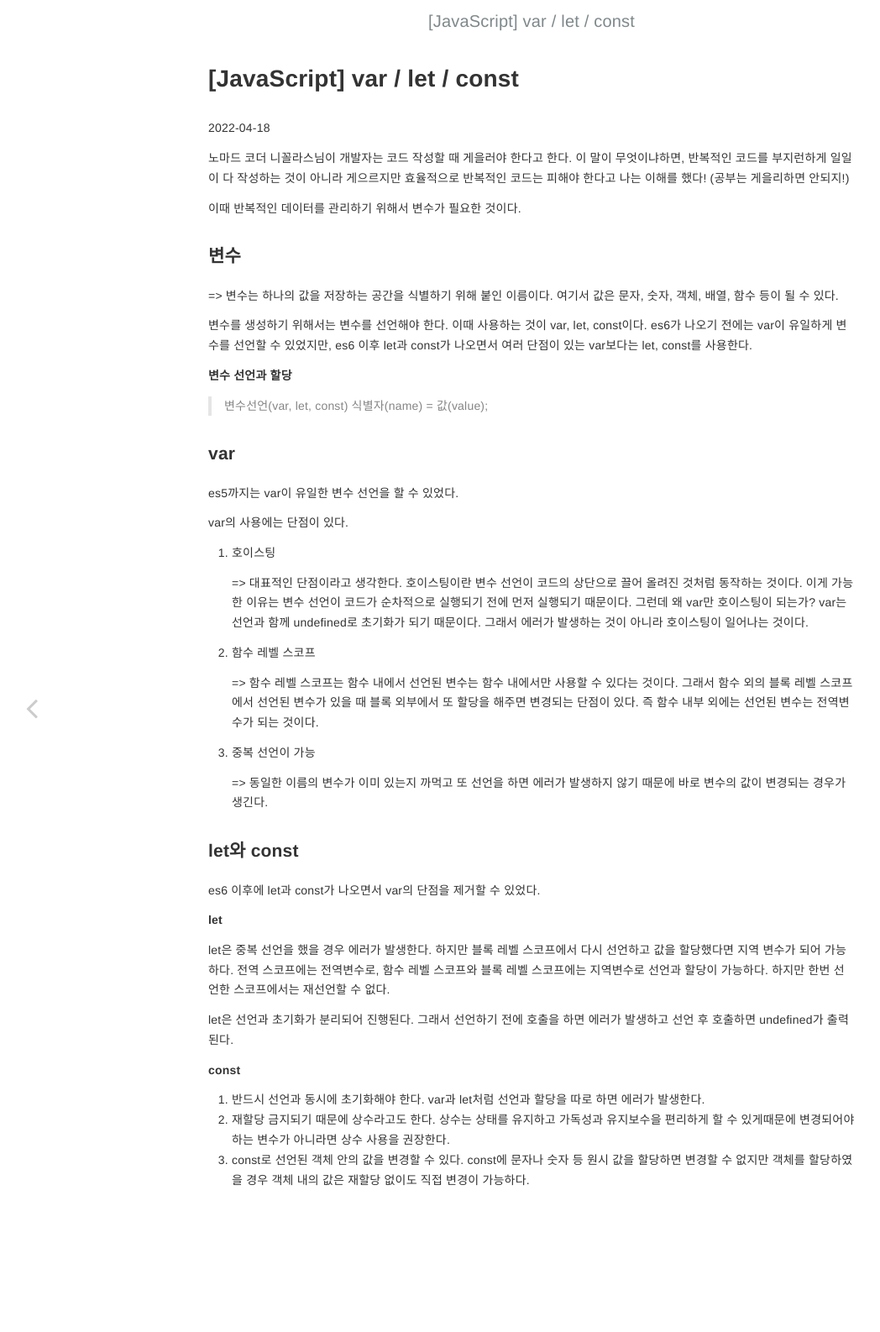
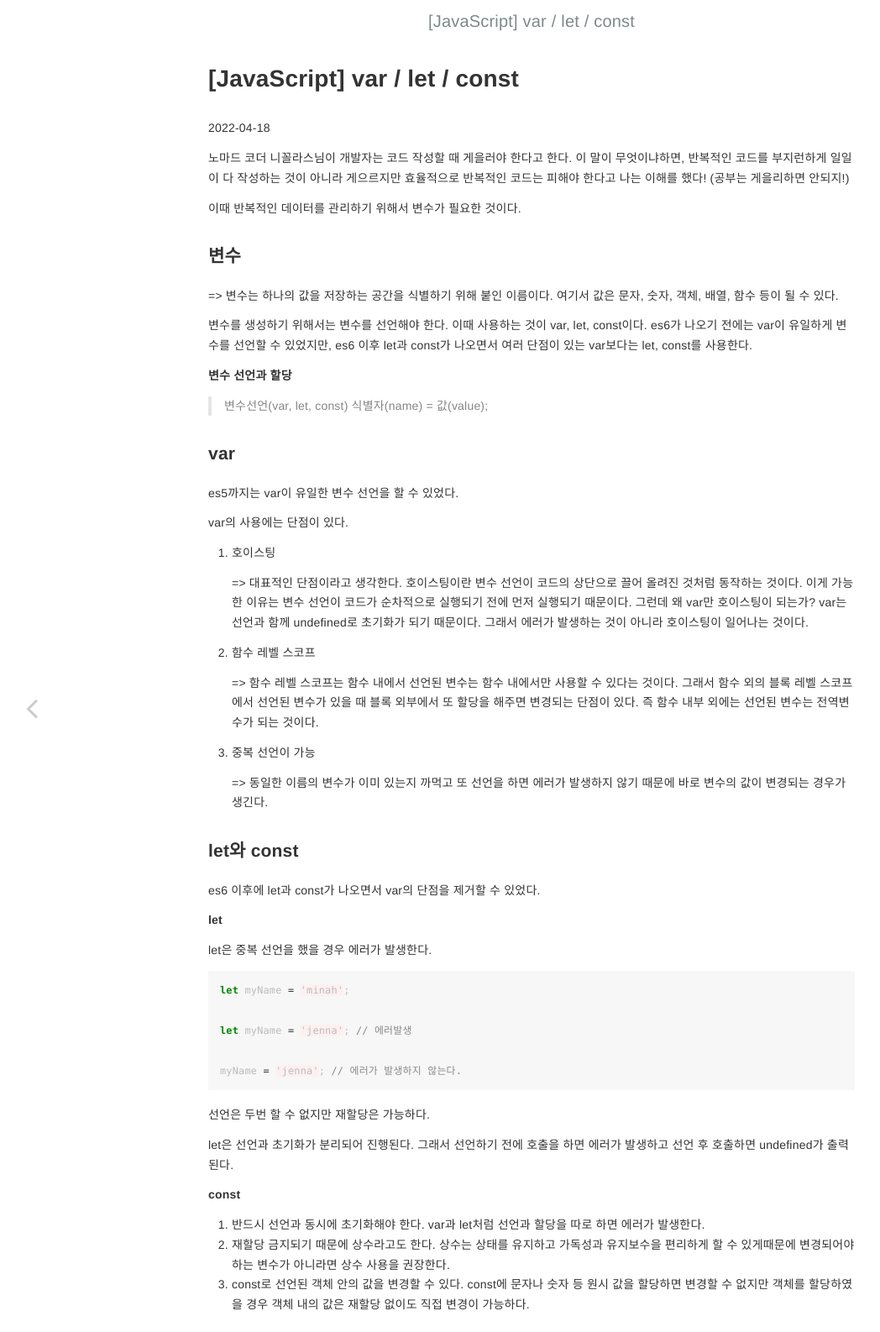
Before and after one commit to lovurself/lovurself.github.io, a Jekyll site: the page built from _posts/2022-04-18-twelfth.md, in a window 1280 px wide. Shown: the whole page at 84% size, without its empty margins (7-1055 px from the left). Built offline with Jekyll 4.4.1, drawn with Linux system fonts in a browser that asks for light colours.

Commit message:
Update 2022-04-18-twelfth.md

````diff
--- a/_posts/2022-04-18-twelfth.md
+++ b/_posts/2022-04-18-twelfth.md
@@ -53,7 +53,15 @@ es6 이후에 let과 const가 나오면서 var의 단점을 제거할 수 있었
 
 **let**
 
-let은 중복 선언을 했을 경우 에러가 발생한다. 하지만 블록 레벨 스코프에서 다시 선언하고 값을 할당했다면 지역 변수가 되어 가능하다. 전역 스코프에는 전역변수로, 함수 레벨 스코프와 블록 레벨 스코프에는 지역변수로 선언과 할당이 가능하다. 하지만 한번 선언한 스코프에서는 재선언할 수 없다.
+let은 중복 선언을 했을 경우 에러가 발생한다.
+```js
+let myName = 'minah';
+
+let myName = 'jenna'; // 에러발생
+
+myName = 'jenna'; // 에러가 발생하지 않는다.
+```
+선언은 두번 할 수 없지만 재할당은 가능하다.
 
 let은 선언과 초기화가 분리되어 진행된다. 그래서 선언하기 전에 호출을 하면 에러가 발생하고 선언 후 호출하면 undefined가 출력된다.
 
````
